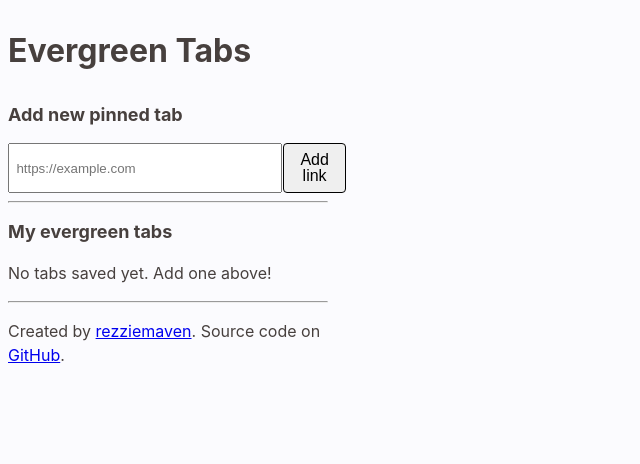
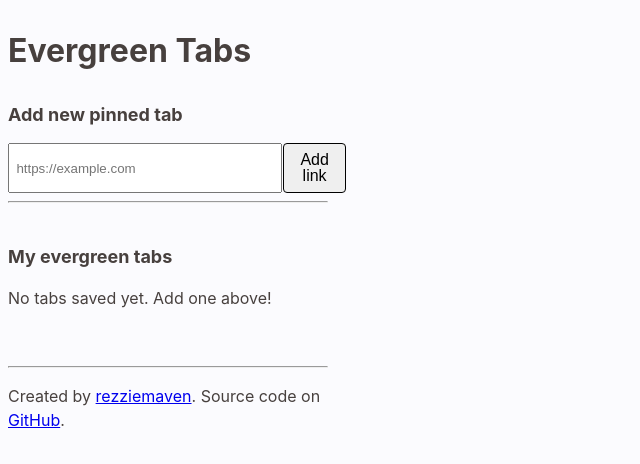
Before and after one commit to rezziemaven/evergreen-tabs, a Preact app: page / in a window 1280 px wide. Shown: the top 464 px of the page, without its empty margins (0-640 px from the left). Built offline with nearby package versions, Linux system fonts and the light colour scheme.

Commit message:
Add styling to pinned tabs section

```diff
--- a/src/index.css
+++ b/src/index.css
@@ -44,6 +44,15 @@ ul {
   flex: 1;
   width: 100%;
 }
+
+.evergreen-tabs {
+  padding: 2rem 0;
+}
+
+.evergreen-tabs h2 {
+  margin-top: 0;
+}
+
 li {
   display: flex;
   padding: 0.5rem;
```
